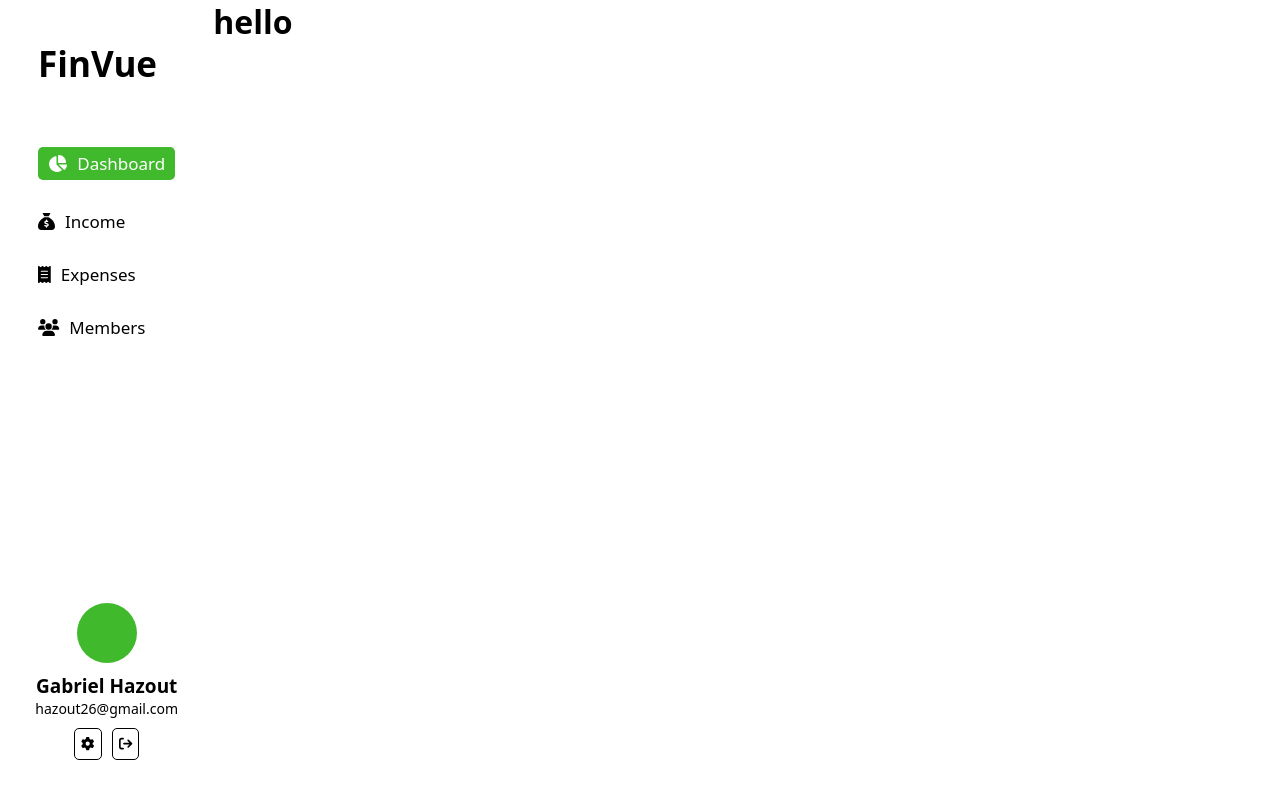
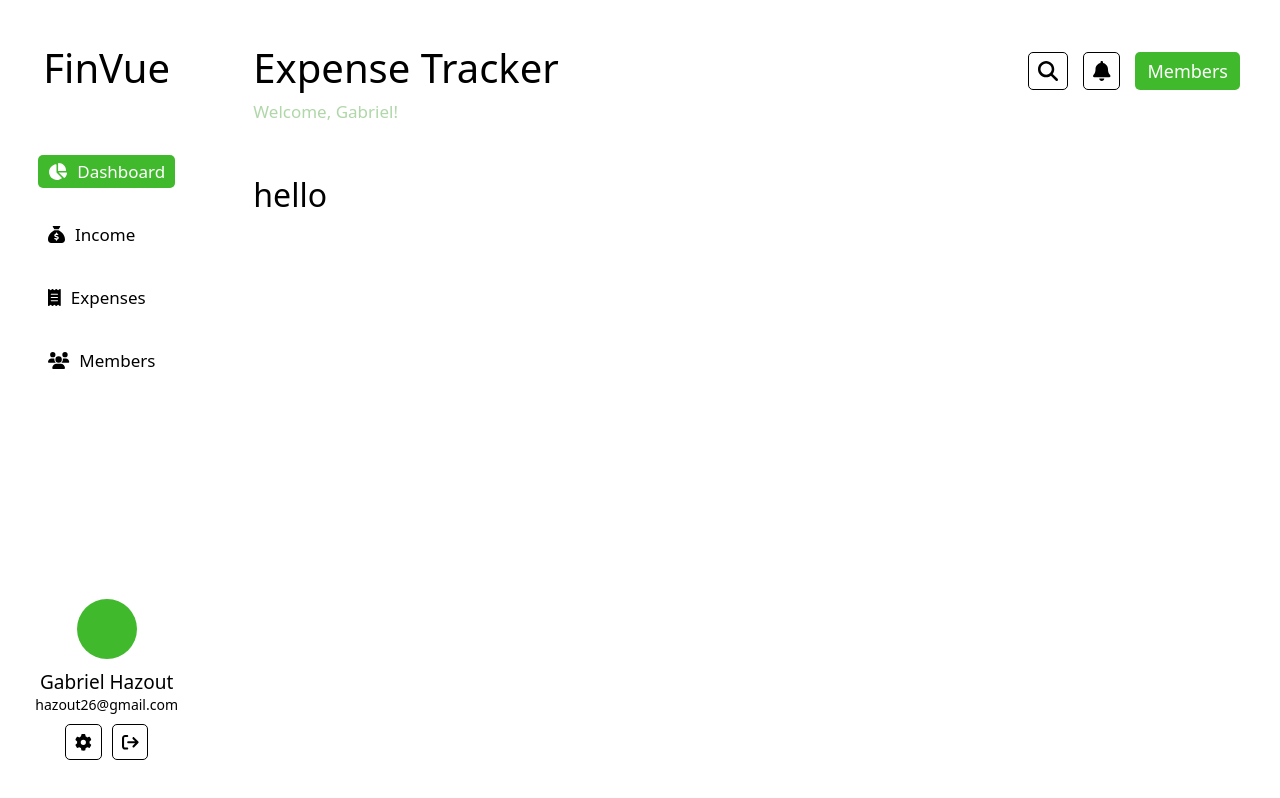
Before and after one commit to Gabrielhzt/FinVue, a React (Create React App) app in the folder client/: page / in a window 1280 px wide. Built offline with nearby package versions, Linux system fonts and the light colour scheme.

Commit message:
A dded the head

```diff
--- a/client/src/Nav/Nav.css
+++ b/client/src/Nav/Nav.css
@@ -4,6 +4,8 @@
     grid-template-areas:
     "nav content";
 }
+
+/* Nav */
 
 nav {
     grid-area: nav;
@@ -15,8 +17,9 @@ nav {
 }
 
 .Title {
-    font-size: 35px;
+    font-size: 40px;
     margin: 40px 0px 60px;
+    text-align: center;
 }
 
 ul {
@@ -33,7 +36,6 @@ ul {
 a.active {
     background-color: #41B92D;
     color: #fff;
-    padding: 5px 10px;
     border-radius: 5px;
 }
 
@@ -44,6 +46,7 @@ a.active {
     gap: 10px;
     font-size: 17px;
     margin-left: 0px;
+    padding: 5px 10px;
 }
 
 .profile {
@@ -77,13 +80,50 @@ a.active {
 }
 
 .btn {
-    padding: 6px;
+    padding: 8px 9px;
     background-color: transparent;
-    border: 1px solid black;
+    border: 1.5px solid black;
+    border-radius: 5px;
+    cursor: pointer;
+}
+
+/* Head */
+
+.welcome {
+    display: flex;
+    align-items:flex-start;
+    justify-content: space-between;
+    margin-bottom: 50px;
+}
+
+.welcome h1 {
+    font-size: 40px;
+    margin-bottom: 5px;
+}
+
+.welcome p {
+    color: #AFD7A8;
+    font-size: 17px;
+    font-weight: 300;
+}
+
+.head-btn {
+    display: flex;
+    gap: 15px;
+    margin-top: 12px;
+}
+
+.btn-2 {
+    padding: 6px 12px;
+    background-color: #41B92D;
+    color: #fff;
+    font-size: 18px;
+    border: none;
     border-radius: 5px;
     cursor: pointer;
 }
 
 .content {
     grid-area: content;
+    padding: 40px;
 }
--- a/client/src/Nav/Nav.js
+++ b/client/src/Nav/Nav.js
@@ -1,7 +1,7 @@
 import React from "react";
 import './Nav.css';
 import { FontAwesomeIcon } from '@fortawesome/react-fontawesome';
-import { faChartPie, faSackDollar, faReceipt, faUsers, faGear, faArrowRightFromBracket } from '@fortawesome/free-solid-svg-icons';
+import { faChartPie, faSackDollar, faReceipt, faUsers, faGear, faArrowRightFromBracket, faMagnifyingGlass, faBell } from '@fortawesome/free-solid-svg-icons';
 import { NavLink, Outlet } from "react-router-dom";
 
 const Nav = () => {
@@ -42,12 +42,25 @@ const Nav = () => {
                     <h2>Gabriel Hazout</h2>
                     <p>hazout26@gmail.com</p>
                     <div className="group-btn">
-                        <button className="btn"><FontAwesomeIcon icon={faGear} /></button>
-                        <button className="btn"><FontAwesomeIcon icon={faArrowRightFromBracket} /></button>
+                        <button className="btn"><FontAwesomeIcon icon={faGear} size="lg" /></button>
+                        <button className="btn"><FontAwesomeIcon icon={faArrowRightFromBracket} size="lg" /></button>
                     </div>
                 </div>
             </nav>
-            <Outlet className="content" />
+            <div className="content">
+                <div className="welcome">
+                    <div>
+                        <h1>Expense Tracker</h1>
+                        <p>Welcome, Gabriel!</p>
+                    </div>
+                    <div className="head-btn">
+                        <button className="btn"><FontAwesomeIcon icon={faMagnifyingGlass} size="xl" /></button>
+                        <button className="btn"><FontAwesomeIcon icon={faBell} size="xl" /></button>
+                        <button className="btn-2">Members</button>
+                    </div>
+                </div>
+                <Outlet />
+            </div>
         </div>
     )
 }
--- a/client/src/index.css
+++ b/client/src/index.css
@@ -2,4 +2,5 @@
   font-family: system-ui, -apple-system, BlinkMacSystemFont, 'Segoe UI', Roboto, Oxygen, Ubuntu, Cantarell, 'Open Sans', 'Helvetica Neue', sans-serif;
   padding: 0;
   margin: 0;
+  font-weight: 500;
 }
```
